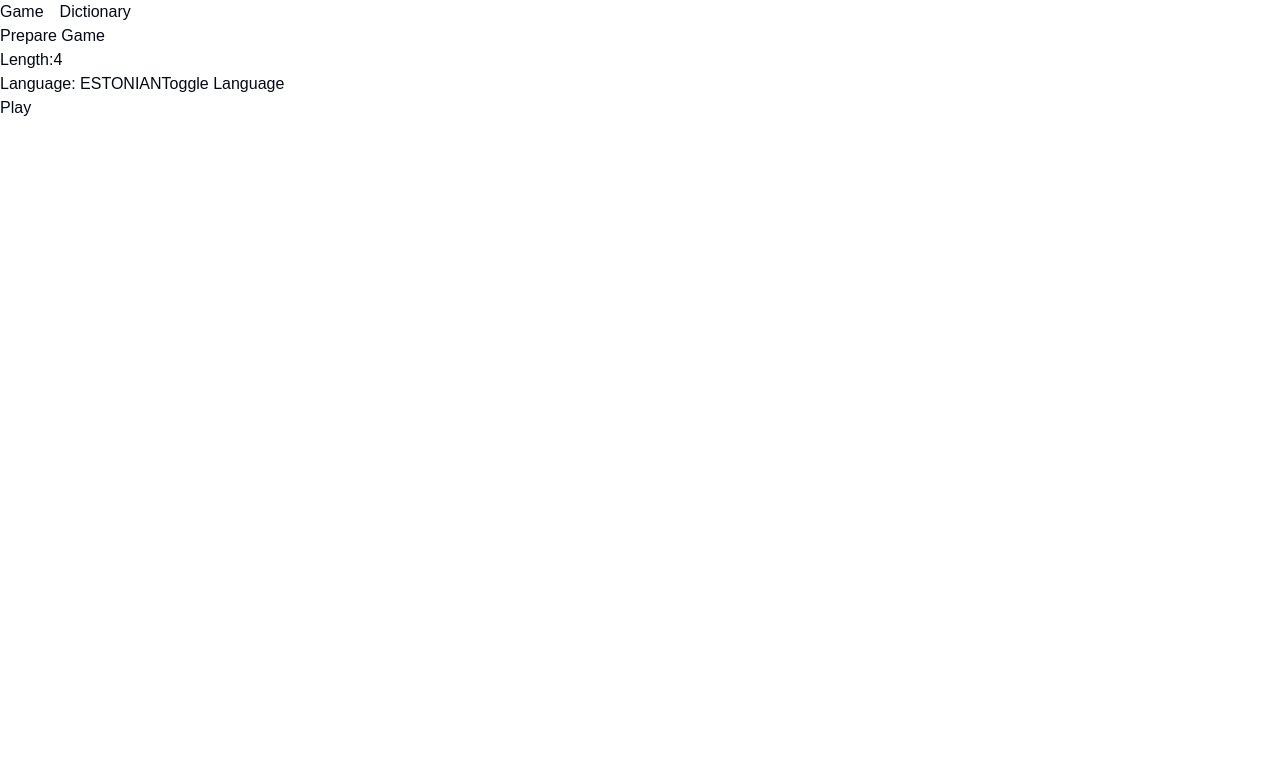
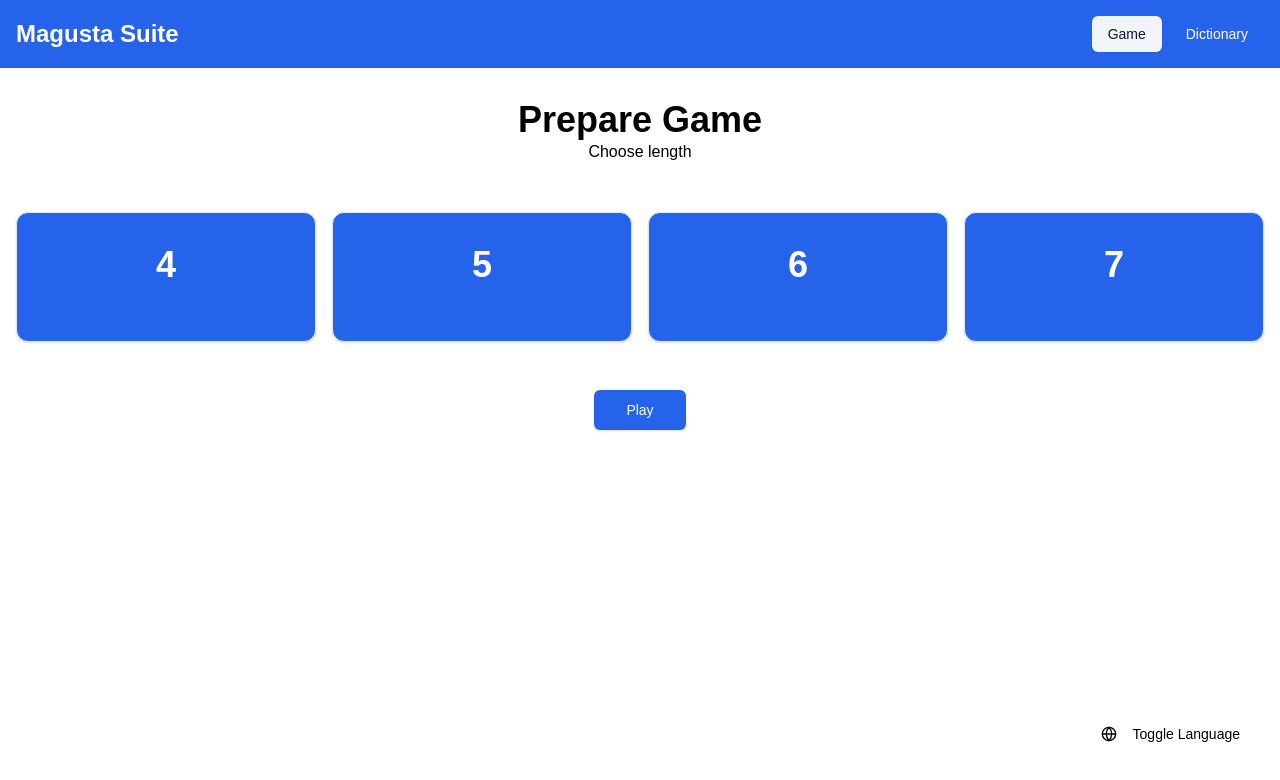
Before and after one commit to AlbertoGinel/Magusta_sweet_FE, a Next.js app: page /game in a window 1280 px wide. Shown: the top 780 px of the page. Built offline with nearby package versions, Linux system fonts and the light colour scheme; no server answers.

Commit message:
new UI for prepare page

```diff
--- a/src/app/components/PrepareGame.js
+++ b/src/app/components/PrepareGame.js
@@ -2,15 +2,15 @@
 
 import React, { useState } from "react";
 import { useGameStore } from "../_lib/stores/gameStore";
+import { Button } from "@/components/ui/button"
+import { Card, CardContent } from "@/components/ui/card"
+import { Toggle } from "@/components/ui/toggle"
+import { Globe } from "lucide-react"
 
 export default function PrepareGame() {
   const [length, setLength] = useState(4); // Default length is 4
   const [language, setLanguage] = useState("ESTONIAN"); // Default language
   const setGameData = useGameStore((state) => state.setGameData);
-
-  const handleLengthChange = (event) => {
-    setLength(event.target.value);
-  };
 
   const toggleLanguage = () => {
     setLanguage((prevLanguage) =>
@@ -46,27 +46,45 @@
     }
   };
 
+  const handleCardClick = (number) => () => {
+    setLength(number);
+  }
+
+
   return (
-    <div>
-      <h1>Prepare Game</h1>
-      <div>
-        <label>
-          Length:
-          <input
-            type="number"
-            value={length}
-            onChange={handleLengthChange}
-            min="1" // Set a minimum value if needed
-          />
-        </label>
+    <>
+      <div className="flex-grow">
+
+        <div className="text-center mb-12">
+          <h2 className="text-4xl font-bold">Prepare Game</h2>
+          <h3>Choose length</h3>
+        </div>
+
+        <div className="grid grid-cols-2 md:grid-cols-4 gap-4 mb-12">
+          {[4, 5, 6, 7].map((number) => (
+            <Card key={number} className="bg-primary text-white number-card hover:bg-primary/90" onClick={handleCardClick(number)}>
+              <CardContent className="flex items-center justify-center h-32">
+                <span className="text-4xl font-bold">{number}</span>
+              </CardContent>
+            </Card>
+          ))}
+        </div>
+
+        <div className="text-center">
+          <Button size="lg" className="bg-primary text-white hover:bg-primary/90" onClick={handlePlay}>
+            Play
+          </Button>
+        </div>
       </div>
-      <div>
-        <label>
-          Language: {language}
-          <button onClick={toggleLanguage}>Toggle Language</button>
-        </label>
-      </div>
-      <button onClick={handlePlay}>Play</button>
-    </div>
-  );
+
+      <footer className="p-4">
+        <div className="container mx-auto flex justify-end">
+          <Toggle aria-label="Toggle Language" onChange={toggleLanguage}>
+            <Globe className="h-4 w-4 mr-2" />
+            Toggle Language
+          </Toggle>
+        </div>
+      </footer>
+    </>
+  )
 }
--- a/src/app/globals.css
+++ b/src/app/globals.css
@@ -83,3 +83,20 @@
     @apply bg-background text-foreground;
   }
 }
+
+main {
+  &>div{
+    display: flex;
+    flex-grow: inherit;
+
+    &>div {
+      display: flex;
+      flex-direction: column;
+      flex-grow: inherit;
+    }
+  }
+
+  .number-card:hover {
+    cursor: pointer;
+  }
+}
--- a/src/app/layout.js
+++ b/src/app/layout.js
@@ -1,4 +1,5 @@
 "use client";
+import { Button } from "@/components/ui/button"
 import localFont from "next/font/local";
 import "./globals.css";
 import Link from "next/link";
@@ -18,20 +19,26 @@
   return (
     <html lang="en">
       <body className="antialiased">
-        <header>
-          <nav>
-            <ul style={{ display: "flex", gap: "1rem", listStyleType: "none" }}>
-              <li>
-                <Link href="/game">Game</Link>
-              </li>
-              <li>
-                <Link href="/dictionary">Dictionary</Link>
-              </li>
-            </ul>
-          </nav>
-        </header>
+        <div className="min-h-screen flex flex-col bg-[#FFFFFF] text-[#000000]">
 
-        <main>{children}</main>
+          <header className="bg-primary p-4">
+            <div className="container mx-auto flex justify-between items-center">
+              <h1 className="text-2xl font-bold text-white">Magusta Suite</h1>
+              <nav>
+                <Button asChild variant="secondary" className="mr-2">
+                  <Link href="/game">Game</Link>
+                </Button>
+                <Button asChild variant="ghost" className="text-white hover:text-[#0072CE] hover:bg-white">
+                  <Link href="/dictionary">Dictionary</Link>
+                </Button>
+              </nav>
+            </div>
+          </header>
+
+          <main className="flex flex-col flex-grow container mx-auto px-4 py-8">
+            {children}
+          </main>
+        </div>
       </body>
     </html>
   );
```
